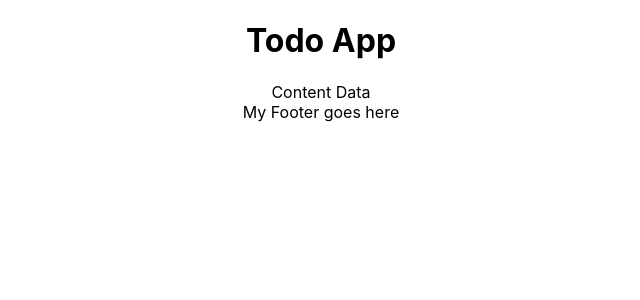
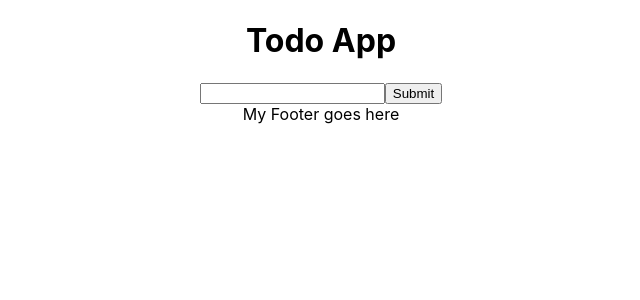
Before and after one commit to Neoplatonist/todo-app-react, a React (Create React App) app: page / in a window 1280 px wide. Shown: the top 300 px of the page, without its empty margins (319-959 px from the left). Built offline with nearby package versions, Linux system fonts and the light colour scheme.

Commit message:
added form with value as state

```diff
--- /dev/null
+++ b/src/Form/index.js
@@ -0,0 +1,33 @@
+import React, { Component } from 'react'
+
+export default class Form extends Component {
+    state = {
+        value: ''
+    }
+
+    handleChange = event => {
+        this.setState({ value: event.target.value })
+    }
+
+    handleSubmit = event => {
+        event.preventDefault()
+
+        // Create a new todo through prop function
+    }
+
+    render() {
+        return (
+            <form onSubmit={this.handleSubmit}>
+                <label htmlFor="todo">
+                    <input
+                        type="text"
+                        value={this.state.value}
+                        onChange={this.handleChange}
+                    />
+                </label>
+
+                <input type="submit" value="Submit" />
+            </form>
+        )
+    }
+}
--- a/src/layout/Main/index.js
+++ b/src/layout/Main/index.js
@@ -1,12 +1,16 @@
-import React from 'react'
+import React, { Component } from 'react'
 import './main.css'
 
-function Main() {
-    return (
-        <main>
-            Content Data
-        </main>
-    )
+import Form from '../../Form'
+
+class Main extends Component {
+    render() {
+        return (
+            <main>
+                <Form />
+            </main>
+        )
+    }
 }
 
 export default Main
```
Also changed, not shown: src/Form/form.css (added).
